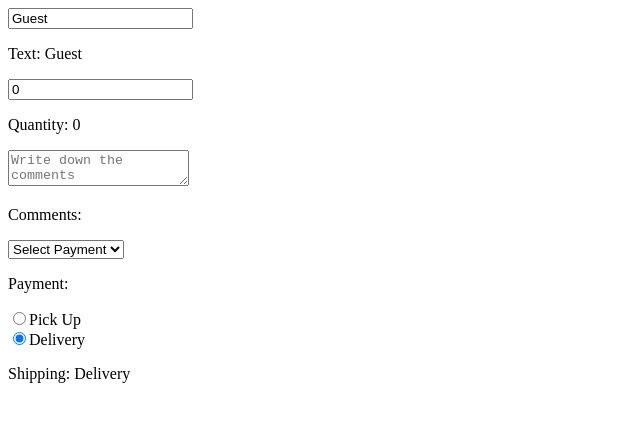
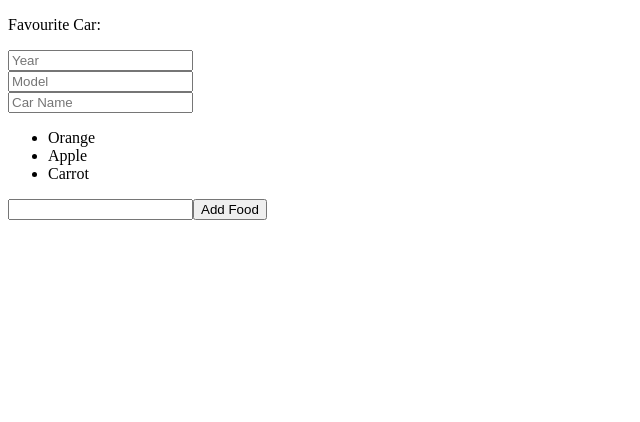
Before and after one commit to Bharath2228/React-Practice, a React (Vite) app in the folder my-react-app/: page / in a window 1280 px wide. Shown: the top 422 px of the page, without its empty margins (0-640 px from the left). Built offline with nearby package versions, Linux system fonts and the light colour scheme.

Commit message:
Learnt updating state

```diff
--- a/my-react-app/src/App.jsx
+++ b/my-react-app/src/App.jsx
@@ -8,7 +8,8 @@
 // import List from './List.jsx'
 // import Button from './Button.jsx'
 // import MyComponent from './MyComponent.jsx'
-import OnChangeComponent from "./OnChangeComponent.jsx";
+// import OnChangeComponent from "./OnChangeComponent.jsx";
+import UpdateState from "./UpdateState.jsx"
 
 function App() {
 
@@ -30,6 +31,7 @@ function App() {
 
     return(
       <>
+
         {/* <Header></Header>
         <Food></Food>
         <Footer></Footer> */}
@@ -44,7 +46,8 @@ function App() {
         <List/> */}
         {/* <Button /> */}
         {/* <MyComponent /> */}
-        <OnChangeComponent/>
+        {/* <OnChangeComponent/> */}
+        <UpdateState />
 
       </>
     );
--- /dev/null
+++ b/my-react-app/src/UpdateState.jsx
@@ -0,0 +1,58 @@
+import React, {useState} from 'react'
+
+function UpdateState(){
+
+    const [car, setCar] = useState({});
+    const [foods, setFood] = useState(["Orange", "Apple", "Carrot"]);
+
+    const changeYear = (event) => {
+        setCar(c => ({...c, year: event.target.value}))
+    }
+
+    const changeModel = (event) => {
+        setCar(c => ({...c, model: event.target.value}))
+    }
+
+    const changeCarName = function(event){
+        setCar(c => ({...c, name: event.target.value}))
+    }
+
+    function addFoodInArray(){
+
+        const addedFood = document.getElementById("InputValue").value
+        document.getElementById("InputValue").value = ''
+        setFood([...foods, addedFood])
+
+    }
+
+    function removeFoodInArray(index){
+
+        setFood(foods.filter((_, i) => i !== index))
+
+    }
+
+    return(
+        <>
+            <p>Favourite Car: {car.year} {car.model} {car.name}</p>
+            <input type='number' placeholder='Year' value={car.year} onChange={changeYear}/>
+            <br></br>
+            <input type='text' placeholder='Model' value={car.model} onChange={changeModel}/>
+            <br></br>
+            <input type='text' placeholder='Car Name' value={car.name} onChange={changeCarName}/>
+
+            <div>
+                <ul>
+                    {foods.map((food, index) =>
+                        <li key={index} onClick={() => removeFoodInArray(index)}>
+                            {food}
+                        </li>
+                    )}
+                </ul>
+                <input type='text' id='InputValue' />
+                <button onClick={addFoodInArray}>Add Food</button>
+            </div>
+        </>
+    );
+}
+
+export default UpdateState
```
